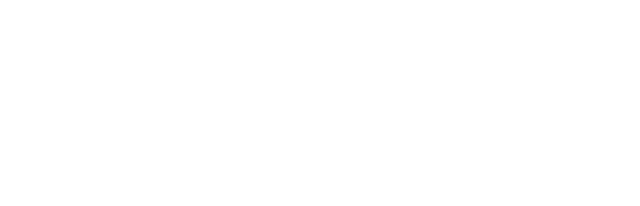
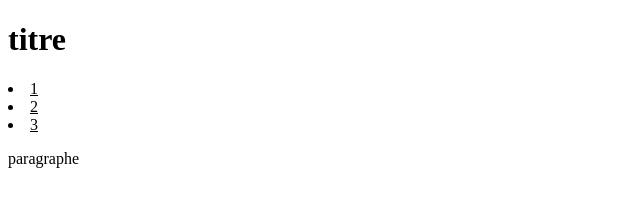
Before and after one commit to DamienPierret/formation-github, a plain HTML site: page index.html in a window 1280 px wide. Shown: the whole page, without its empty margins (0-640 px from the left). Drawn offline with Linux system fonts and the light colour scheme.

Commit message:
ajout code html

```diff
--- a/index.html
+++ b/index.html
@@ -6,5 +6,12 @@
     <meta name="viewport" content="width=device-width, initial-scale=1.0" />
     <title>Document</title>
   </head>
+  <h1>titre</h1>
+  <u>
+    <li>1</li>
+    <li>2</li>
+    <li>3</li>
+  </u>
+  <p>paragraphe</p>
   <body></body>
 </html>
```
